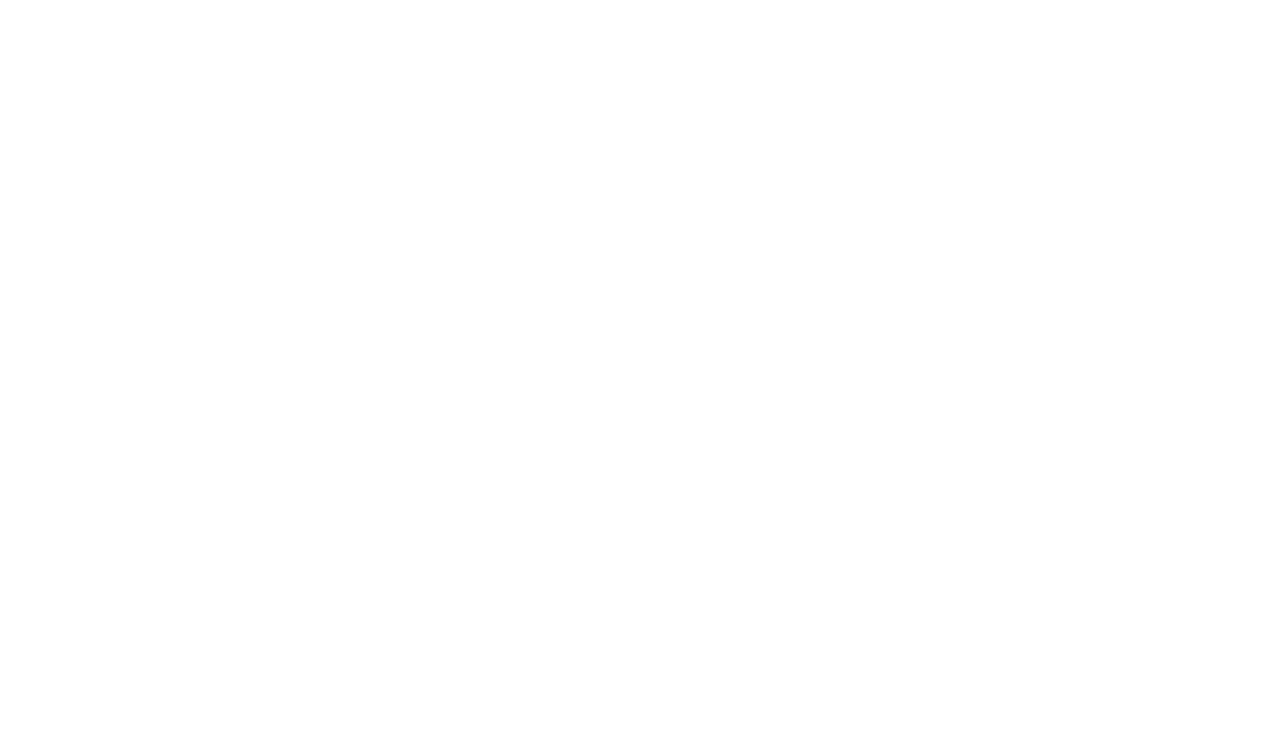
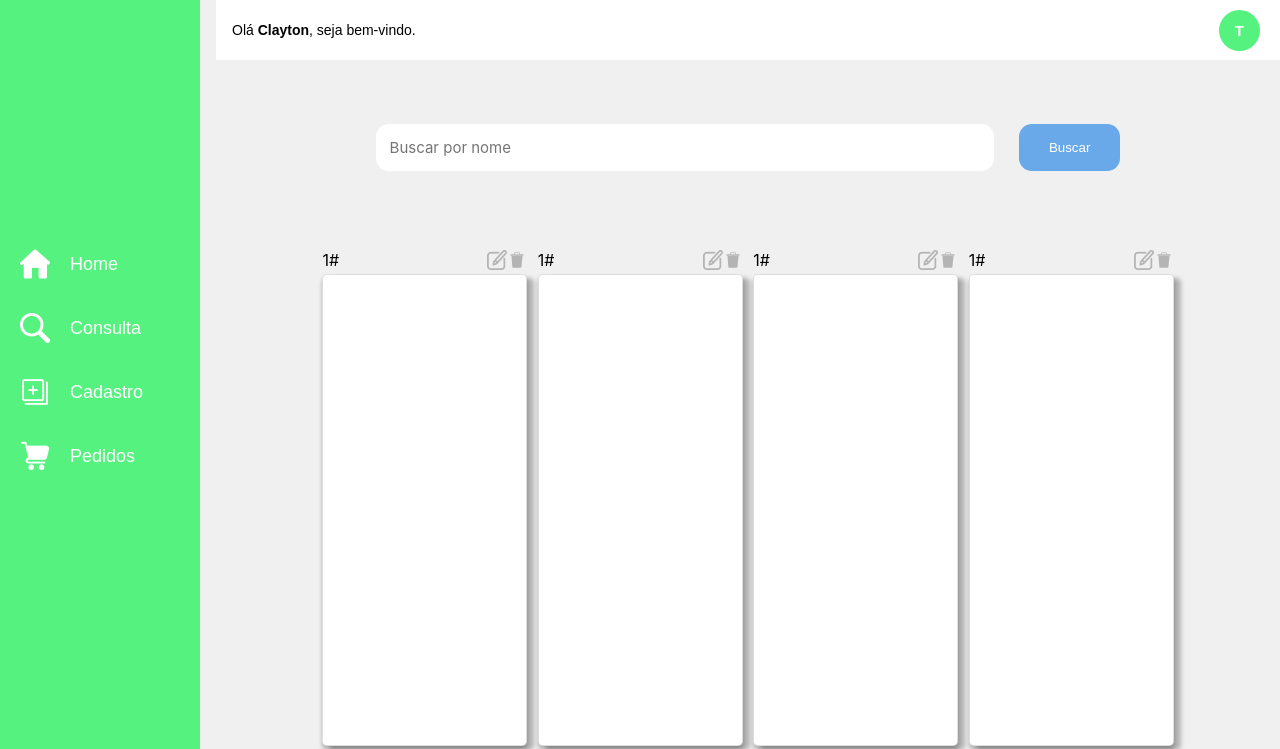
Before and after one commit to Guilherme-Dias-gomes/Sing-Note, a React (Create React App) app in the folder site/: page /admin/consulta in a window 1280 px wide. Before the commit this address had no page. Shown: the top 749 px of the page. Built offline with nearby package versions, Linux system fonts and the light colour scheme.

Commit message:
html page consulta

```diff
--- a/site/src/components/adm/aba-lateral-adm/index.scss
+++ b/site/src/components/adm/aba-lateral-adm/index.scss
@@ -6,6 +6,7 @@
 
     background-color: #55F27F;
     height: 100vh;
+    position: fixed;
 
 
 .opcoes {
--- a/site/src/components/adm/elemento-produto/index.scss
+++ b/site/src/components/adm/elemento-produto/index.scss
@@ -3,6 +3,7 @@
     flex-direction: column;
     align-items: center;
     height: 100;
+    margin-top: 15px;
 }
 
 .id-imagens {
@@ -18,6 +19,7 @@
     border-radius: .3em;
     border: 1px solid rgba(0, 0, 0, 0.13);
     box-shadow: 7px 4px 4px rgba(0, 0, 0, 0.25), 0px 4px 4px rgba(0, 0, 0, 0.25);
+    background-color: white;
 }
 
 
--- a/site/src/index.js
+++ b/site/src/index.js
@@ -7,6 +7,7 @@
 import CadastrarProduto from "./pages/admin/CadastroProduto/index.js";
 import PageHome from "./pages/admin/home/homeADM";
 import PagePedidos from "./pages/admin/pedidos/pedido";
+import ConsultaProduto from "./pages/admin/consultarProduto/consulta";
 
 
 const root = ReactDOM.createRoot(document.getElementById('root'));
@@ -18,6 +19,7 @@
                 <Route path="/admin/login" element={< Login />} />
                 <Route path="/admin/produto" element={<  CadastrarProduto/>} />
                 <Route path="/admin/pedidos" element={< PagePedidos />} />
+                <Route path="/admin/consulta" element={< ConsultaProduto />} />
             </Routes>
         </BrowserRouter>
   </React.StrictMode>
--- a/site/src/pages/admin/CadastroProduto/index.js
+++ b/site/src/pages/admin/CadastroProduto/index.js
@@ -1,10 +1,9 @@
 import './index.scss'
 
-import { toast } from 'react-toastify'
+
 
 import { listarCategorias } from '../../../api/categoriaAPI'
 import { listarTipos } from '../../../api/tipoAPI'
-import { SalvarProduto } from '../../../api/produtoAPI'
 
 import AbaLateralADM from '../../../components/adm/aba-lateral-adm/index.js'
 import Cabecalho from '../../../components/adm/cabecalho-adm/index.js'
@@ -38,17 +37,6 @@
         setPreco()
     }
 
-    async function salvar(){
-        try{
-            const valorProduto = Number(preco.replace('.',','));
-
-            const resposta = await SalvarProduto(nome, modelo, descricao, estoque, marca, preco, categoria, tipo);
-            console.log(resposta)
-            toast.dark('Produto cadastrado');
-        } catch (err){
-            toast.error(err.resposte.data.erro)
-        }
-    }
 
     async function mostrarCategorias(){
         const resposta = await listarCategorias()
@@ -151,7 +139,7 @@
                         <div className="caixa-add-imagem"><img src='/image/add-image.png' alt='Add' className='editar-imagem'/></div>
                         <div className="caixa-add-imagem-menor"><img src='/image/add-image.png' alt='Add' className='editar-imagem-menor'/></div>
                         <div className='container-dos-botoes'>
-                            <button className='botao-salvar' onClick={salvar}>Salvar</button>
+                            <button className='botao-salvar' >Salvar</button>
                             <button className='botao-novo' onClick={Limpar}>Novo</button>
                         </div>
                     </div>
--- a/site/src/pages/admin/consultarProduto/consulta.js
+++ b/site/src/pages/admin/consultarProduto/consulta.js
@@ -1,10 +1,31 @@
 import './consulta.scss'
 
+import CabecalhoAdm from '../../../components/adm/cabecalho-adm'
+import AbaLateralADM from '../../../components/adm/aba-lateral-adm'
+import ElementoProduto from '../../../components/adm/elemento-produto'
 
 export default function consultaProduto () {
 
     return(
-        <main>
+        <main className='page-consulta'>
+            <AbaLateralADM/>
+            <div className='elementos-consulta'>
+                <CabecalhoAdm/>
+                <div className='elementos-pesquisa'>
+                    <input className='input-pesquisa' type="search" placeholder='Buscar por nome' ></input>
+                    <button className='btn-buscar'>Buscar</button>
+                </div>
+                <div className='cards-produto'>
+                    <ElementoProduto/>
+                    <ElementoProduto/>
+                    <ElementoProduto/>
+                    <ElementoProduto/>
+                    <ElementoProduto/>
+                    <ElementoProduto/>
+                    <ElementoProduto/>
+                    <ElementoProduto/>
+                </div>
+            </div>
 
         </main>
     )
--- a/site/src/pages/admin/consultarProduto/consulta.scss
+++ b/site/src/pages/admin/consultarProduto/consulta.scss
@@ -0,0 +1,31 @@
+.page-consulta {
+    display: flex;
+    flex-direction: row;
+    width: 100vw;
+
+}
+
+.elementos-consulta {
+    display: flex;
+    flex-direction: column;
+    width: 100%;
+    background-color: #f0f0f0;
+    align-items: center;
+    padding-left: 13.5em;
+}
+
+.elementos-pesquisa {
+    display: flex;
+    margin-top: 4em;
+    width: 70%;
+}
+
+.cards-produto {
+    display: flex;
+    flex-wrap: wrap;
+    flex-direction: row;
+    margin-top: 4em;
+    justify-items: space-between;
+    width: 80%;
+    justify-content: space-between;
+}
```
Also changed, not shown: 2 other files (tests, documents, lock files or other folders).
